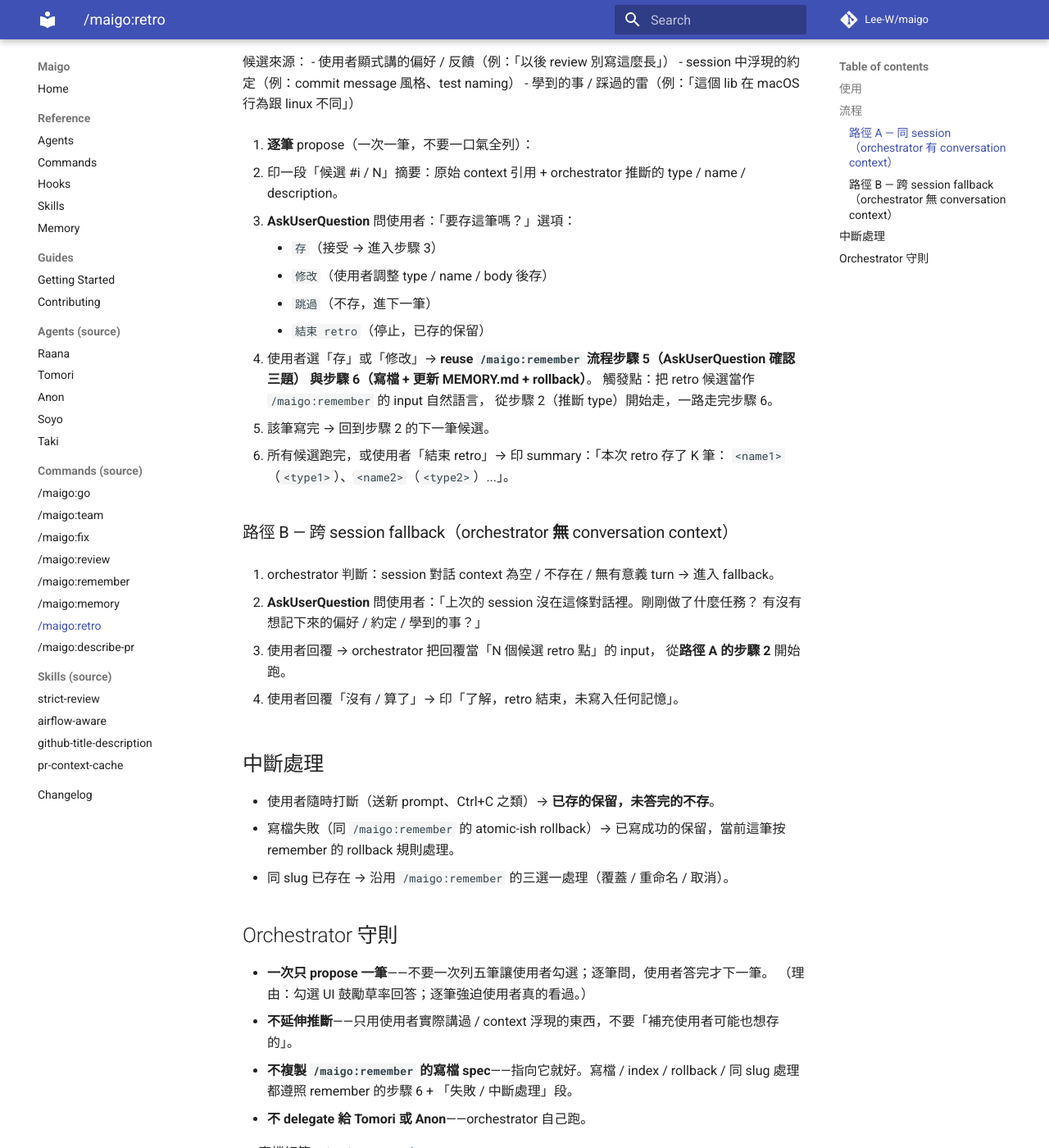
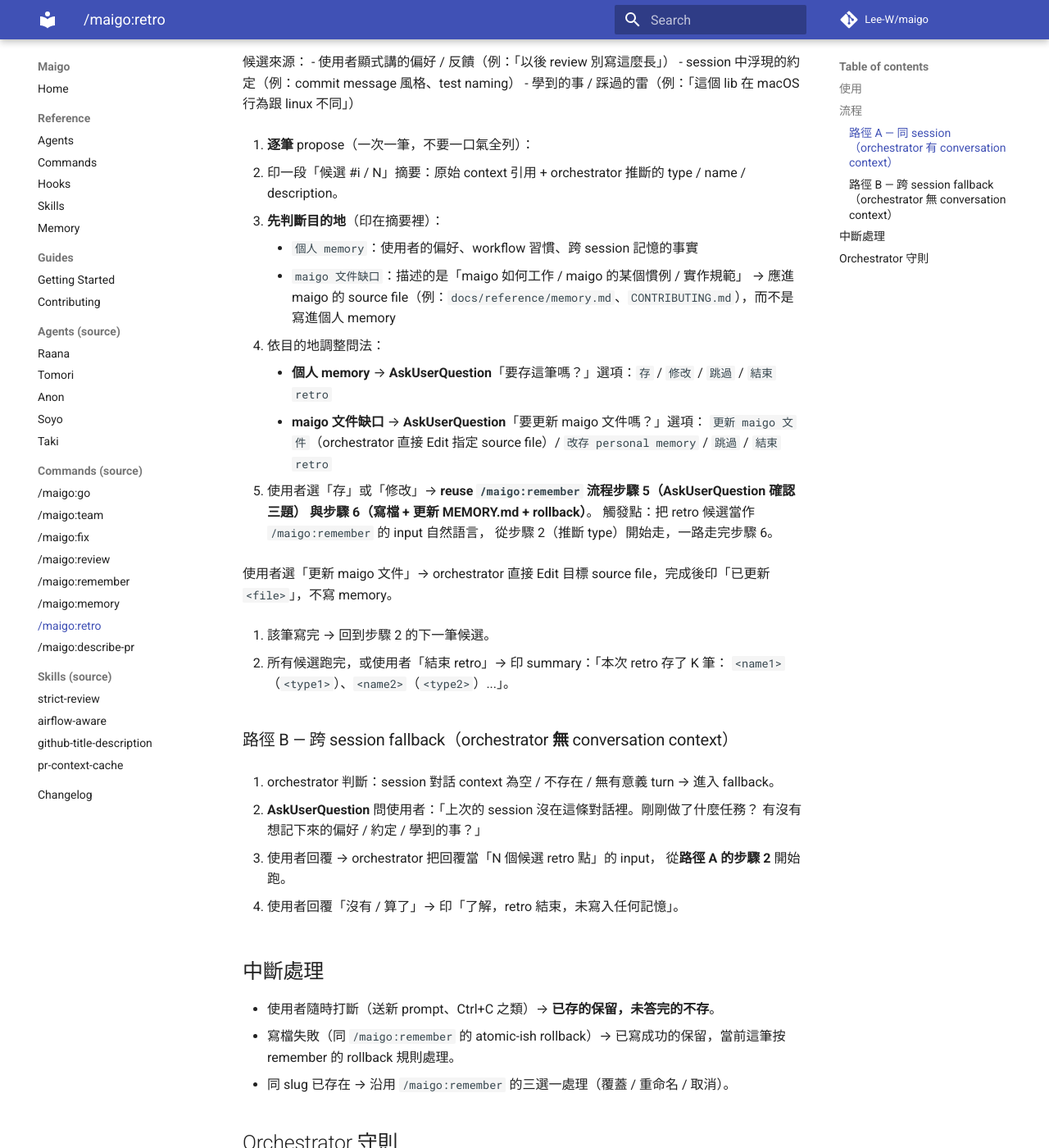
Before and after one commit to Lee-W/maigo, an MkDocs documentation site: the page built from docs/commands/retro.md, in a window 1280 px wide and 1400 px high, scrolled down 586 px. Shown: the whole window at 82% size. Built offline with MkDocs 1.6.1 and Material for MkDocs 9.7.7, drawn with Linux system fonts in a browser that asks for light colours; comment, search, counter and statistics services are not loaded; some of the changed text lies outside the part shown.

Commit message:
feat(retro): add destination judgment (personal memory vs maigo doc gap)
Also document flat frontmatter requirement and read-only session skip
in the respective reference docs.

Co-Authored-By: Claude Sonnet 4.6 <noreply@anthropic.com>

```diff
--- a/commands/retro.md
+++ b/commands/retro.md
@@ -33,16 +33,21 @@ Session 快結束時，那些「使用者剛指出的偏好」、「約好的慣
 2. **逐筆** propose（一次一筆，不要一口氣全列）：
 
    - 印一段「候選 #i / N」摘要：原始 context 引用 + orchestrator 推斷的 type / name / description。
-   - **AskUserQuestion** 問使用者：「要存這筆嗎？」選項：
-     - `存`（接受 → 進入步驟 3）
-     - `修改`（使用者調整 type / name / body 後存）
-     - `跳過`（不存，進下一筆）
-     - `結束 retro`（停止，已存的保留）
+   - **先判斷目的地**（印在摘要裡）：
+     - `個人 memory`：使用者的偏好、workflow 習慣、跨 session 記憶的事實
+     - `maigo 文件缺口`：描述的是「maigo 如何工作 / maigo 的某個慣例 / 實作規範」
+       → 應進 maigo 的 source file（例：`docs/reference/memory.md`、`CONTRIBUTING.md`），而不是寫進個人 memory
+   - 依目的地調整問法：
+     - **個人 memory** → **AskUserQuestion**「要存這筆嗎？」選項：`存` / `修改` / `跳過` / `結束 retro`
+     - **maigo 文件缺口** → **AskUserQuestion**「要更新 maigo 文件嗎？」選項：
+       `更新 maigo 文件`（orchestrator 直接 Edit 指定 source file）/ `改存 personal memory` / `跳過` / `結束 retro`
 
 3. 使用者選「存」或「修改」→ **reuse `/maigo:remember` 流程步驟 5（AskUserQuestion 確認三題）
    與步驟 6（寫檔 + 更新 MEMORY.md + rollback）**。
    觸發點：把 retro 候選當作 `/maigo:remember` 的 input 自然語言，
    從步驟 2（推斷 type）開始走，一路走完步驟 6。
+
+   使用者選「更新 maigo 文件」→ orchestrator 直接 Edit 目標 source file，完成後印「已更新 `<file>`」，不寫 memory。
 
 4. 該筆寫完 → 回到步驟 2 的下一筆候選。
 
@@ -71,6 +76,7 @@ Session 快結束時，那些「使用者剛指出的偏好」、「約好的慣
 
 - **一次只 propose 一筆**——不要一次列五筆讓使用者勾選；逐筆問，使用者答完才下一筆。
   （理由：勾選 UI 鼓勵草率回答；逐筆強迫使用者真的看過。）
+- **目的地優先**——每筆 propose 前先判斷「個人 memory vs maigo 文件缺口」；把 maigo 本身的規則/慣例/實作規範存成個人 memory，是把 plugin 知識放錯地方。
 - **不延伸推斷**——只用使用者實際講過 / context 浮現的東西，不要「補充使用者可能也想存的」。
 - **不複製 `/maigo:remember` 的寫檔 spec**——指向它就好。寫檔 / index / rollback / 同 slug 處理都遵照 remember 的步驟 6 + 「失敗 / 中斷處理」段。
 - **不 delegate 給 Tomori 或 Anon**——orchestrator 自己跑。
```
Also changed, not shown: docs/reference/hooks.md (+1 -0 lines), docs/reference/memory.md (+2 -0 lines).
